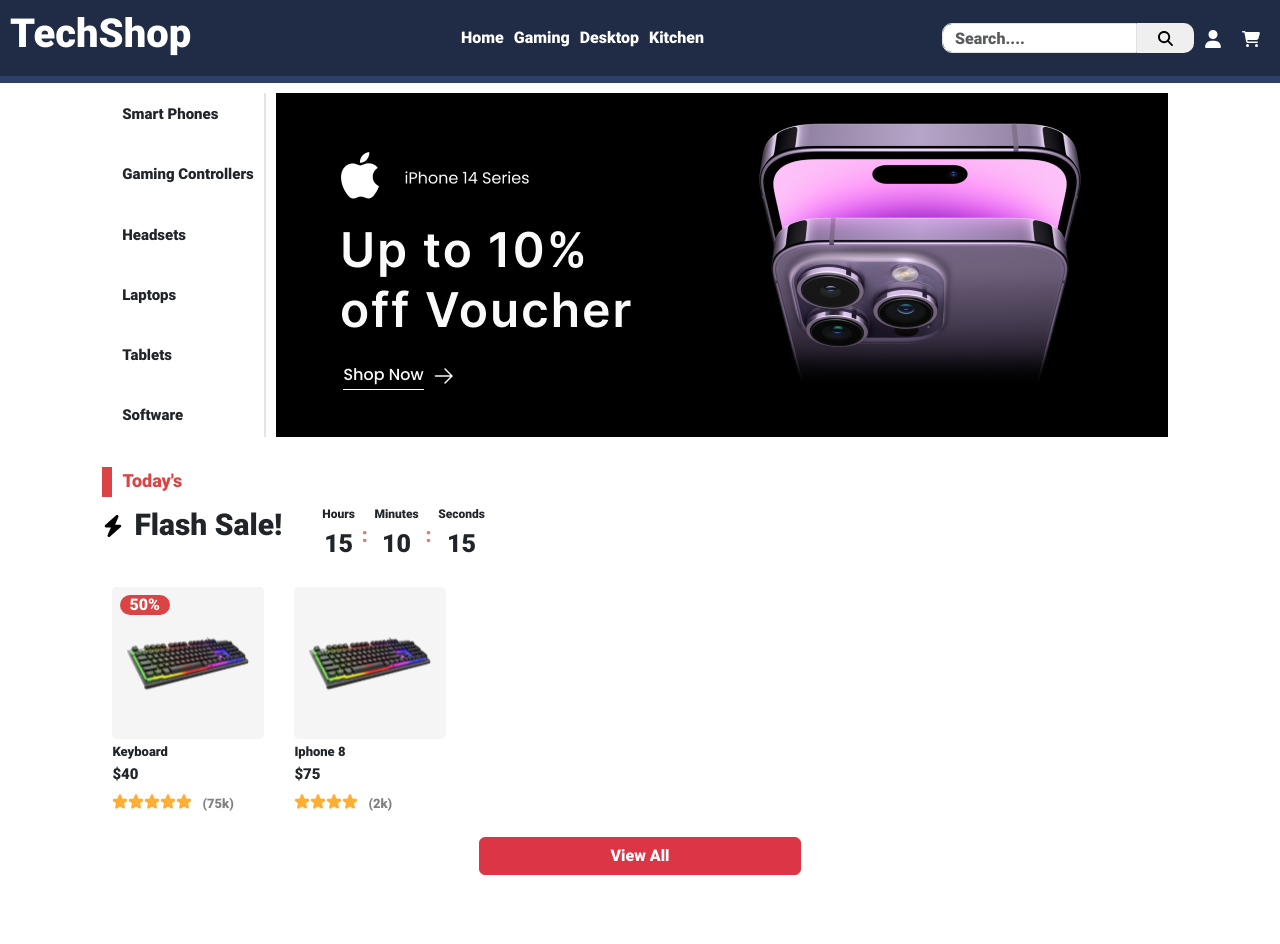
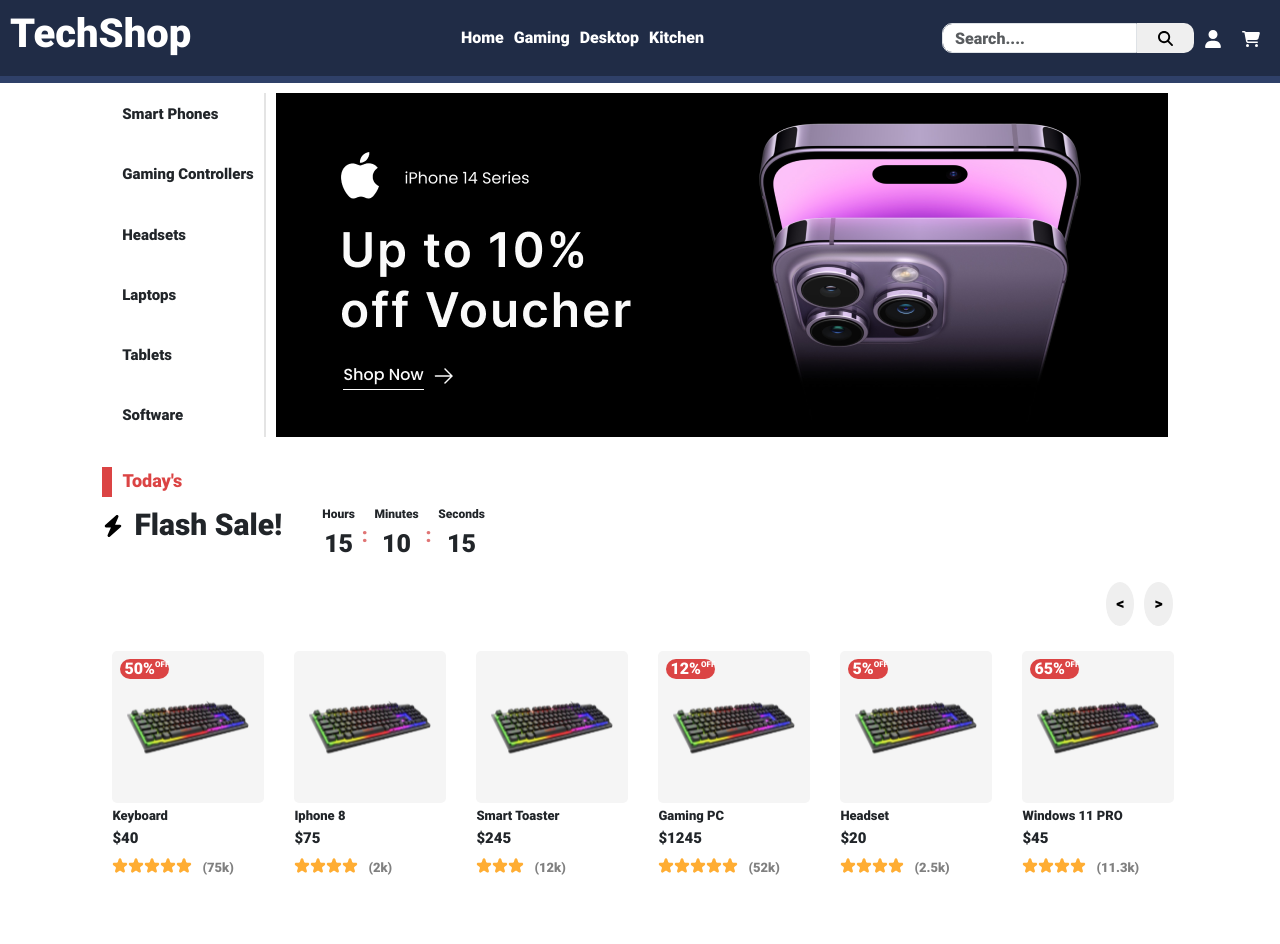
Before and after one commit to AtomicExpresso/React-Ecomerance-Website, a React (Vite) app: page / in a window 1280 px wide. Shown: the top 944 px of the page. Before the commit the page ends 905 px from the top, so only its background shows below. Built offline with nearby package versions, Linux system fonts and the light colour scheme.

Commit message:
added scroll btn to sale row

```diff
--- a/src/componets/home/homeSale.jsx
+++ b/src/componets/home/homeSale.jsx
@@ -6,6 +6,28 @@
 
 function HomeSale(){
   const { curHour, curMinute, curSecond } = useTimer();
+
+  const moveSaleRowScroll = scrollThis => {
+    const saleRow = document.querySelector('.sale-row');
+
+    switch(scrollThis){
+      case 'right':
+        saleRow.scrollTo({
+          left: saleRow.scrollLeft + 100,
+          behavior: 'smooth'
+        });
+      break;
+      case 'left':
+        saleRow.scrollTo({
+          left: saleRow.scrollLeft - 100,
+          behavior: 'smooth'
+        });
+      break;
+      default:
+        console.error('Scroll button erorr')
+      break;
+    }
+  }
 
   return (
     <div className="sale-container">
@@ -33,6 +55,10 @@
             </div>
           </div>
       </div>
+        <div className='sale-btn-row'>
+          <button onClick={() => moveSaleRowScroll('left')}>{`<`}</button>
+          <button onClick={() => moveSaleRowScroll('right')}>{`>`}</button>
+        </div>
       <div className='sale-row'>
         <ShopItem/>
       </div>
--- a/src/data/shopItem.jsx
+++ b/src/data/shopItem.jsx
@@ -18,7 +18,42 @@
     price: `\$${75}`,
     rating: 4,
     ratingCount: `${2}`,
-  }
+  },
+  {
+    id: 3,
+    img: Keyboard,
+    name: 'Smart Toaster',
+    price: `\$${245}`,
+    rating: 3,
+    ratingCount: `${12}`,
+  },
+  {
+    id: 4,
+    img: Keyboard,
+    name: 'Gaming PC',
+    price: `\$${1245}`,
+    rating: 5,
+    ratingCount: `${52}`,
+    percentOff: `${12}%`
+  },
+  {
+    id: 5,
+    img: Keyboard,
+    name: 'Headset',
+    price: `\$${20}`,
+    rating: 4,
+    ratingCount: `${2.5}`,
+    percentOff: `${5}%`
+  },
+  {
+    id: 6,
+    img: Keyboard,
+    name: 'Windows 11 PRO',
+    price: `\$${45}`,
+    rating: 4,
+    ratingCount: `${11.3}`,
+    percentOff: `${65}%`
+  },
 ]
 
 // Generates a shop item from the shopcontext array
@@ -30,6 +65,7 @@
           <img src={item.img} draggable="false" alt={item.name} />
           <div className='sale-percent-off' style={item.percentOff ? {display:'flex'} : {display: 'none'}}>
             <h1>{item.percentOff}</h1>
+            <p>OFF</p>
           </div>
         </div>
         <div className='store-item-bottom'>
--- a/src/scss/Style.scss
+++ b/src/scss/Style.scss
@@ -7,6 +7,23 @@
   margin: 0;
   padding: 0;
   font-family: 'Roboto';
+
+  &::-webkit-scrollbar {
+    width: 13px;
+    height: 13px;
+  }
+  &::-webkit-scrollbar-thumb {
+    background: rgba(204, 204, 204, 0.452);
+    border-radius: 10px;
+  }
+  &::-webkit-scrollbar-thumb:hover {
+    background: rgba(163, 163, 163, 0.452);
+  }
+  &::-webkit-scrollbar-track {
+    background: #ffffff;
+    border-radius: 10px;
+    box-shadow: inset 7px 10px 12px #f0f0f0;
+  }
 }
 
 //============
@@ -139,8 +156,26 @@
   gap: 10px;
 
   & button {
-    margin: auto;
+    margin: 20px auto;
     width: 30%;
+  }
+}
+
+.sale-btn-row{
+  display: block;
+  margin-left: auto;
+
+  & button {
+    margin: 5px;
+    border: none;
+    border-radius: 50%;
+    width: auto;
+    height: auto;
+    padding: 10px;
+
+    &:active{
+      background-color: rgba(205, 205, 205, 0.806);
+    }
   }
 }
 
@@ -203,6 +238,20 @@
 .sale-row{
   display: flex;
   gap: 10px;
+  overflow-x: hidden;
+  position: relative;
+
+  & button {
+    position: absolute;
+    top: 35%;
+    width: 3%;
+    height: 25%;
+    border: 1px solid rgba(0, 0, 0, 0.201);
+    border-radius: 10px;
+    z-index: 99;
+  }
+
+  padding-bottom: 25px;
 }
 
 //Componets
@@ -261,17 +310,23 @@
   & .sale-percent-off {
     background-color: #DB4444;
     color: white;
-    width: 50px;
+    width: auto;
     height: 20px;
     border-radius: 20px;
     position: absolute;
     left: 10%;
     top: 7%;
+    white-space: nowrap;
 
     & h1 {
       font-size: 16px;
       text-align: center;
-      margin: auto;
+      margin: auto 0 auto 5px;
+    }
+
+    & p {
+      font-size: 8px;
+      margin: 0;
     }
   }
 }
```
